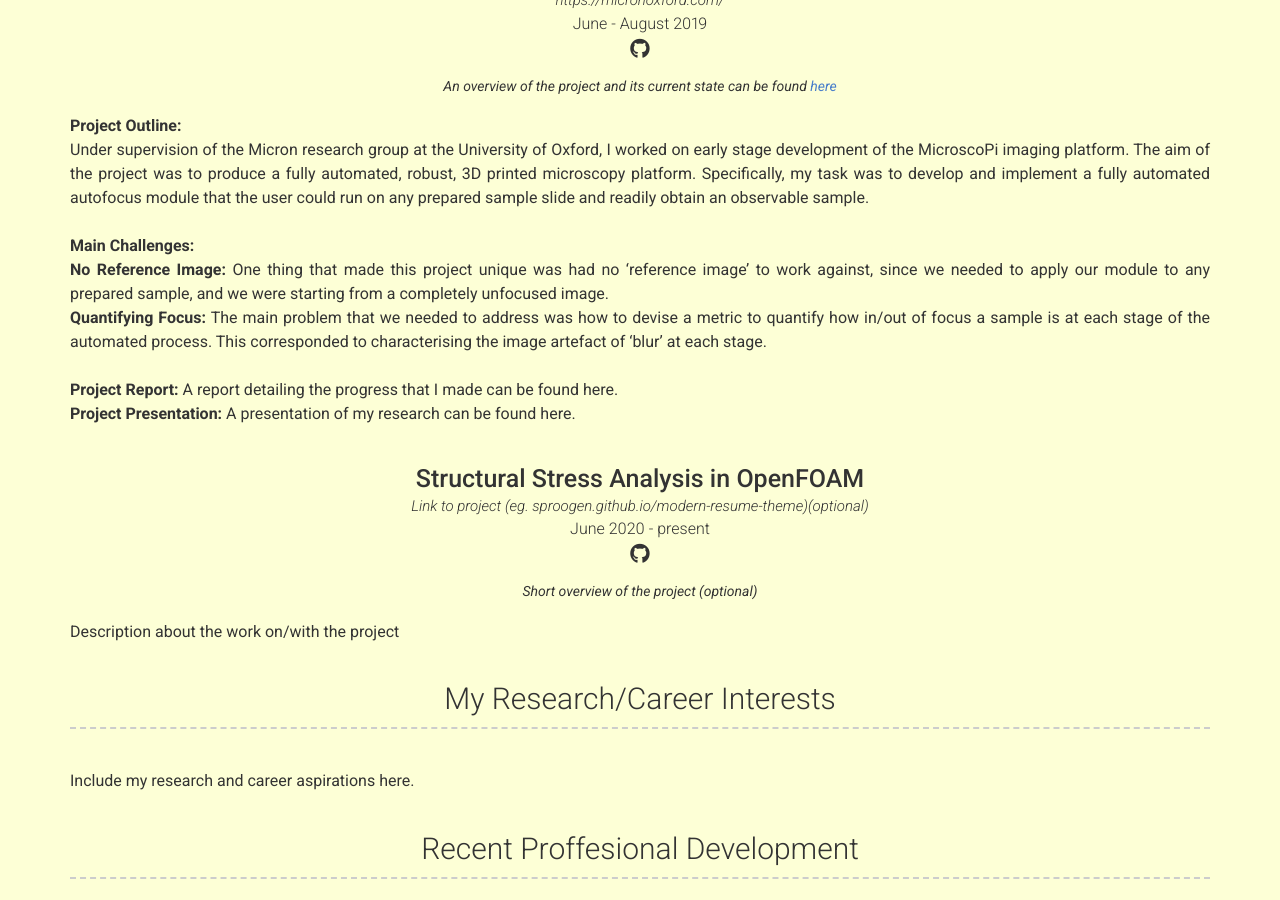
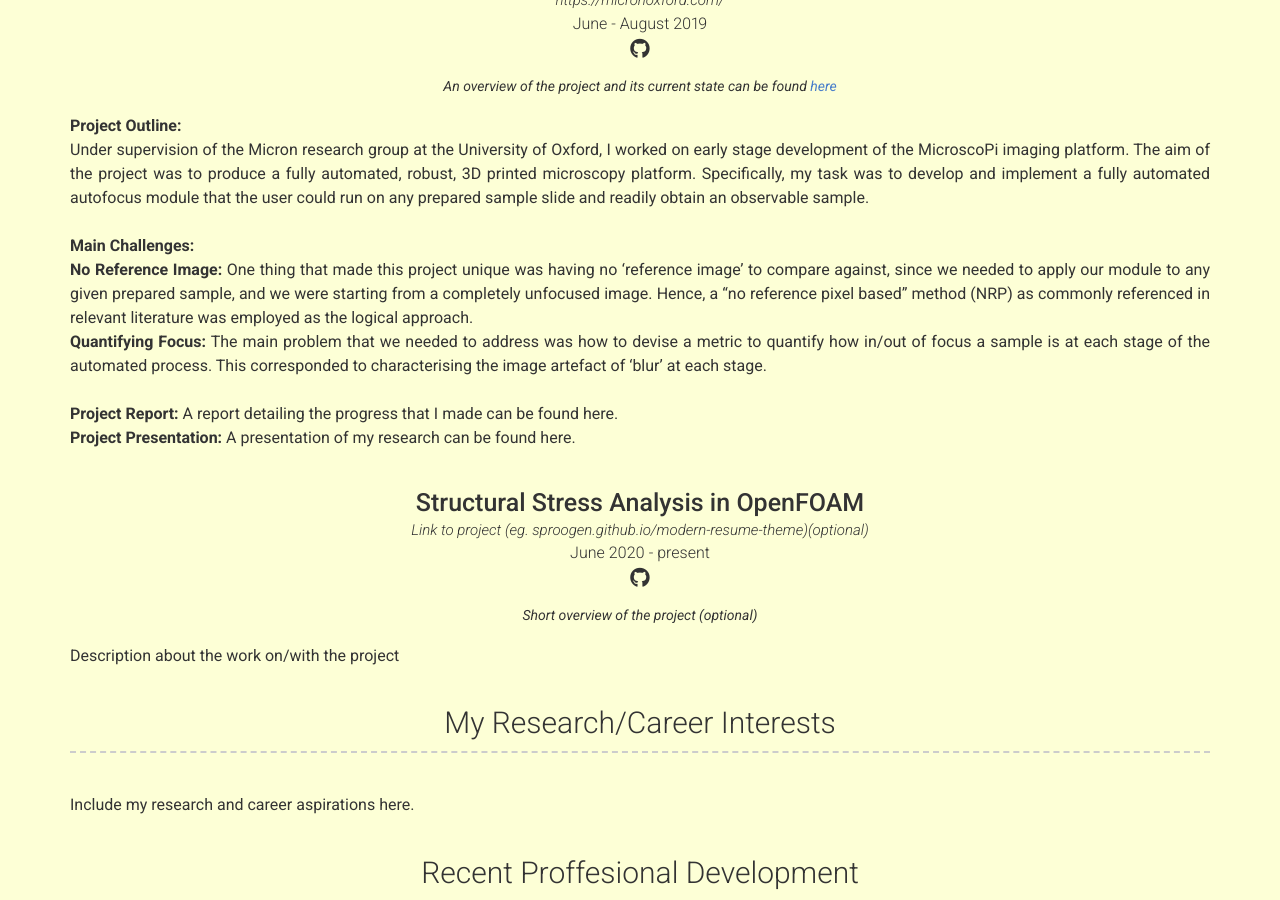
Before and after one commit to WilliamManley/WilliamManley.github.io, a Jekyll site: the page built from index.md, in a window 1280 px wide and 900 px high, scrolled down 980 px. Built offline with Jekyll 4.4.1, drawn with Linux system fonts in a browser that asks for light colours; nearby versions of some CDN libraries.

Commit message:
as below

```diff
--- a/_data/projects.yml
+++ b/_data/projects.yml
@@ -16,9 +16,10 @@
     sample slide and readily obtain an observable sample. <br> <br>
     **Main Challenges:** <br>
     **No Reference Image:**
-    One thing that made this project unique was had no 'reference image' to work
-    against, since we needed to apply our module to any prepared sample, and we
-    were starting from a completely unfocused image. <br>
+    One thing that made this project unique was having no 'reference image' to compare
+    against, since we needed to apply our module to any given prepared sample, and we
+    were starting from a completely unfocused image. Hence, a "no reference pixel based" method
+    (NRP) as commonly referenced in relevant literature was employed as the logical approach. <br>
     **Quantifying Focus:**
     The main problem that we needed to address was how to devise a metric to
     quantify how in/out of focus a sample is at each stage of the automated process. This
```
